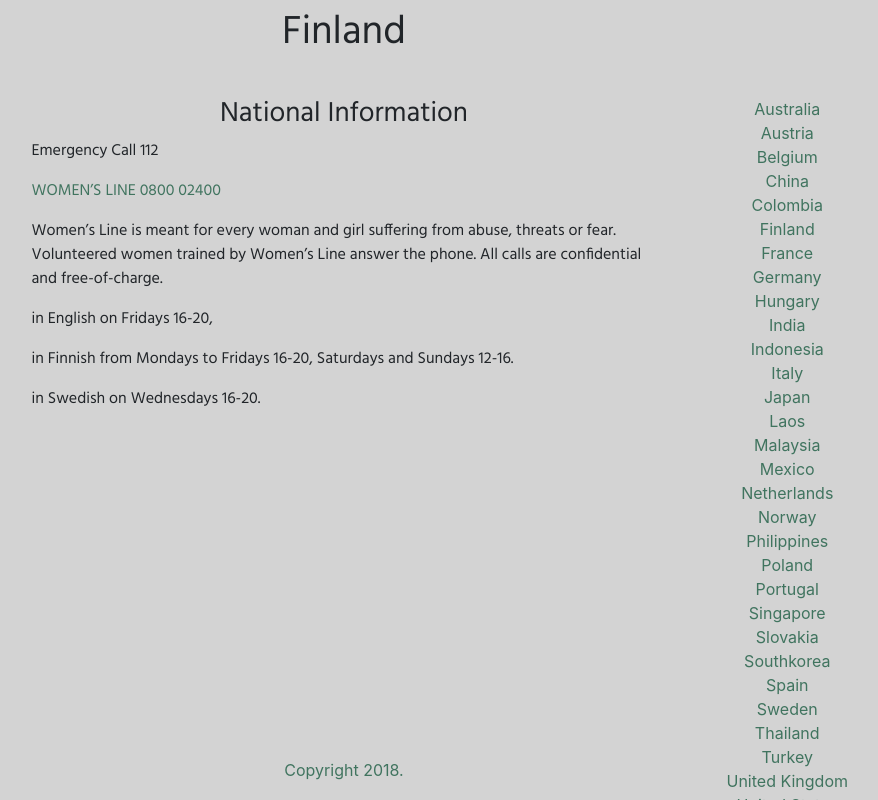
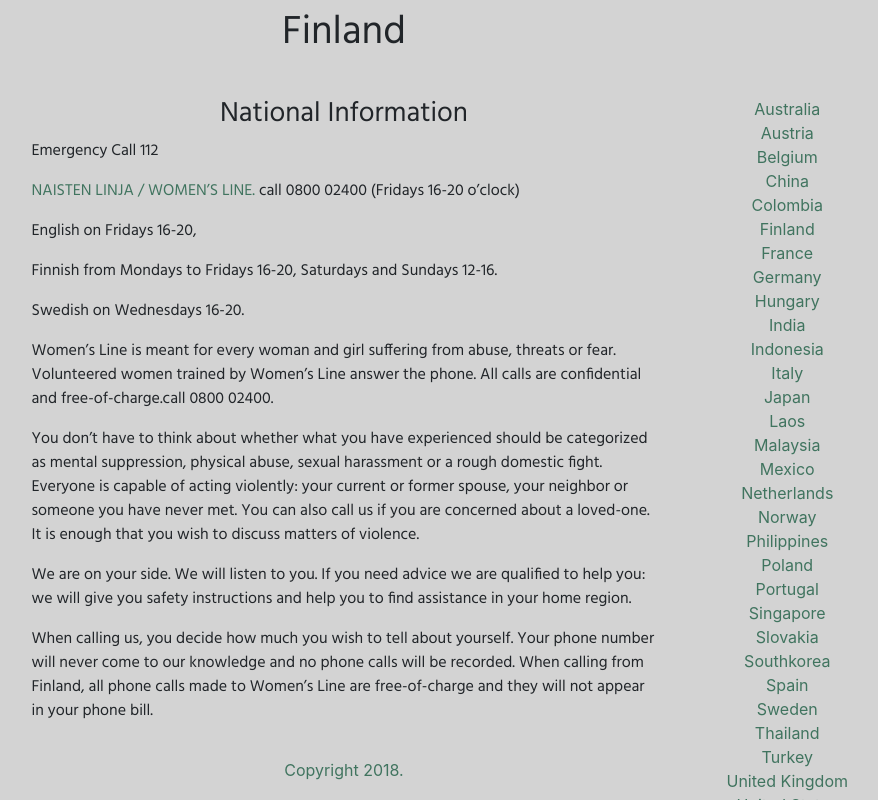
Before and after one commit to steph2088/stephwiki, a Flask app: template templates/infos/finland.html in a window 1280 px wide. Shown: the whole page, without its empty margins (296-1174 px from the left). Run offline with Flask 2, Linux system fonts and the light colour scheme; the template is opened without the code that fills it, so the values that code supplies are empty; some libraries are stand-ins or nearby versions.

Commit message:
add three changes on looks

```diff
--- a/templates/infos/finland.html
+++ b/templates/infos/finland.html
@@ -5,10 +5,13 @@
 {% block content %}
 <h3>National Information</h3>
 <p>Emergency Call 112</p>
-<p> <a href="https://www.naistenlinja.fi/en/">WOMEN’S LINE 0800 02400</a></p>
-<p>Women’s Line is meant for every woman and girl suffering from abuse, threats or fear. Volunteered women trained by Women’s Line answer the phone. All calls are confidential and free-of-charge.</p>
-<p>in English on Fridays 16-20,</p>
-<p>in Finnish from Mondays to Fridays 16-20, Saturdays and Sundays 12-16.</p>
-<p>in Swedish on Wednesdays 16-20.</p>
+<p> <a href="https://www.naistenlinja.fi/en/">NAISTEN LINJA / WOMEN’S LINE. </a>call 0800 02400 (Fridays 16-20 o’clock)</p>
+<p>English on Fridays 16-20,</p>
+<p>Finnish from Mondays to Fridays 16-20, Saturdays and Sundays 12-16.</p>
+<p>Swedish on Wednesdays 16-20.</p>
+<p>Women’s Line is meant for every woman and girl suffering from abuse, threats or fear. Volunteered women trained by Women’s Line answer the phone. All calls are confidential and free-of-charge.call 0800 02400.</p>
+<p>You don’t have to think about whether what you have experienced should be categorized as mental suppression, physical abuse, sexual harassment or a rough domestic fight. Everyone is capable of acting violently: your current or former spouse, your neighbor or someone you have never met. You can also call us if you are concerned about a loved-one. It is enough that you wish to discuss matters of violence.</p>
+<p>We are on your side. We will listen to you. If you need advice we are qualified to help you: we will give you safety instructions and help you to find assistance in your home region.</p>
+<p>When calling us, you decide how much you wish to tell about yourself. Your phone number will never come to our knowledge and no phone calls will be recorded. When calling from Finland, all phone calls made to Women’s Line are free-of-charge and they will not appear in your phone bill.</p>
 
 {% endblock %}
--- a/templates/infos/slovakia.html
+++ b/templates/infos/slovakia.html
@@ -1,7 +1,6 @@
 {% extends "base_area_content.html" %}
 {% block title %}Slovakia{% endblock %}
 {% block header %}<h1 class="bottom-margined">Slovakia</h1>{% endblock %}
-
 {% block content %}
 <h3>National Information</h3>
 <p>Emergency Call 112</p>
```
Also changed, not shown: templates/index.html (+6 -7 lines).
